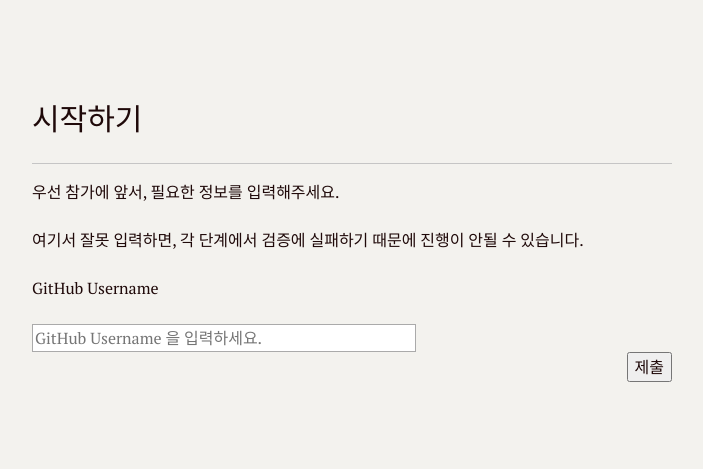
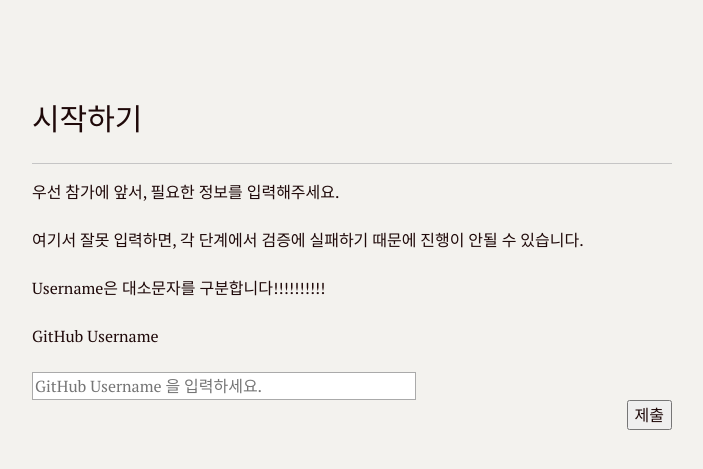
Before and after one commit to Taewan-P/workshop-validator, a Django app: page /git_workshop/ in a window 1280 px wide. Shown: the top 469 px of the page, without its empty margins (288-991 px from the left). Run offline with Django 3.2, Linux system fonts and the light colour scheme; parts of the project's set-up code (start-up, migrations or seed data) failed here and were passed over.

Commit message:
Add case sensitive warning in getting started page

```diff
--- a/workshop_validator/main/templates/main/get_started.html
+++ b/workshop_validator/main/templates/main/get_started.html
@@ -17,6 +17,7 @@
 		<h1><a name="시작하기" class="md-header-anchor"></a><span>시작하기</span></h1>
 		<p><span>우선 참가에 앞서, 필요한 정보를 입력해주세요.</span></p>
 		<p><span>여기서 잘못 입력하면, 각 단계에서 검증에 실패하기 때문에 진행이 안될 수 있습니다.</span></p>
+        <p><span>Username은 대소문자를 구분합니다!!!!!!!!!!</span></p>
 		<form action="{% url 'main' %}" method="POST">
 			{% csrf_token %}
 			<div class="mb-3" style="width:30vw;">
```
